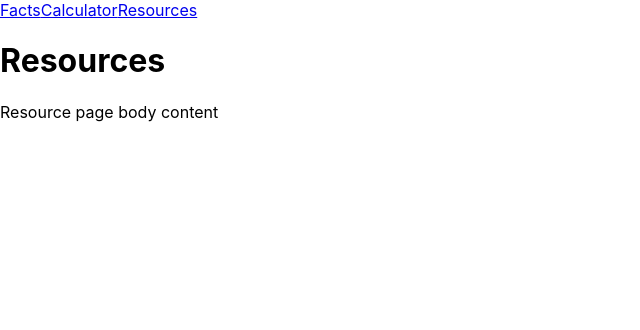
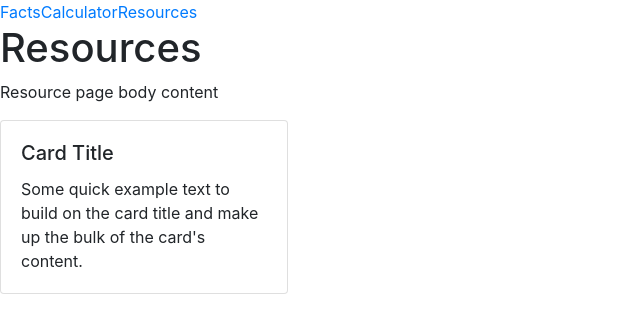
Before and after one commit to uw-info442c-au20/Vroom, a React (Create React App) app in the folder vroom/: page /Resources in a window 1280 px wide. Shown: the top 330 px of the page, without its empty margins (0-640 px from the left). Built offline with nearby package versions, Linux system fonts and the light colour scheme.

Commit message:
added react-bootstrap

```diff
--- a/vroom/package.json
+++ b/vroom/package.json
@@ -6,7 +6,9 @@
     "@testing-library/jest-dom": "^5.11.6",
     "@testing-library/react": "^11.2.2",
     "@testing-library/user-event": "^12.2.2",
+    "bootstrap": "^4.5.3",
     "react": "^17.0.1",
+    "react-bootstrap": "^1.4.0",
     "react-dom": "^17.0.1",
     "react-router-dom": "^5.2.0",
     "react-scripts": "4.0.1",
--- a/vroom/src/App.js
+++ b/vroom/src/App.js
@@ -2,6 +2,7 @@ import './App.css';
 
 import React, { Component } from 'react';
 import { BrowserRouter, Route, Switch } from 'react-router-dom';
+import 'bootstrap/dist/css/bootstrap.min.css';
 
 import Facts from './Facts';
 import Resources from './Resources';
--- a/vroom/src/Resources.js
+++ b/vroom/src/Resources.js
@@ -1,11 +1,22 @@
 import React from 'react';
+import Card from 'react-bootstrap/Card';
 
 const Resources = () => {
     return (
        <div>
           <h1>Resources</h1>
           <p>Resource page body content</p>
+            <Card style={{ width: '18rem' }}>
+               <Card.Body>
+                  <Card.Title>Card Title</Card.Title>
+                  <Card.Text>
+                     Some quick example text to build on the card title and make up the bulk of
+                     the card's content.
+                  </Card.Text>
+               </Card.Body>
+            </Card>
        </div>
+
     );
 }
 
```
Also changed, not shown: 2 other files (tests, documents, lock files or other folders).
